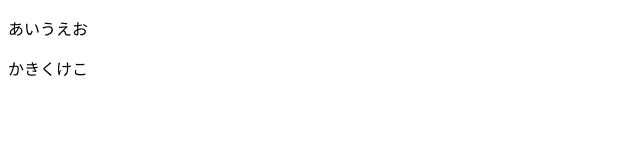
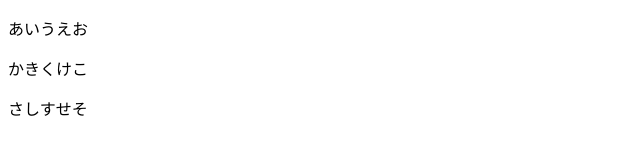
Before and after one commit to zd2C30/firstTest2, a plain HTML site: page index.html in a window 1280 px wide. Shown: the full height of the page, 0-640 px from the left. Drawn offline with Linux system fonts and the light colour scheme.

Commit message:
テスト03

```diff
--- a/index.html
+++ b/index.html
@@ -7,5 +7,6 @@
 <body>
 <p>あいうえお</p>
 <p>かきくけこ</p>
+<p>さしすせそ</p>
 </body>
 </html>
```
